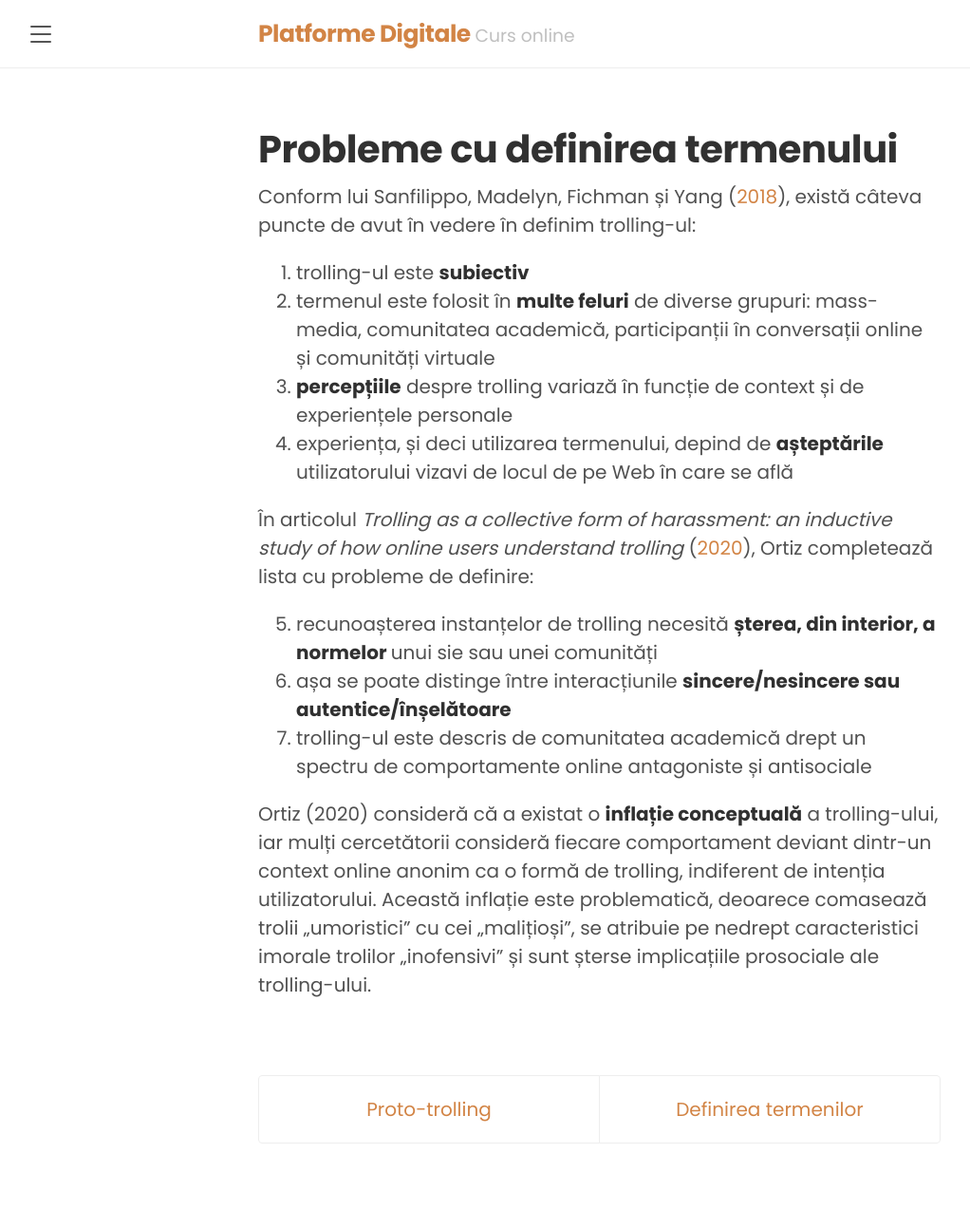
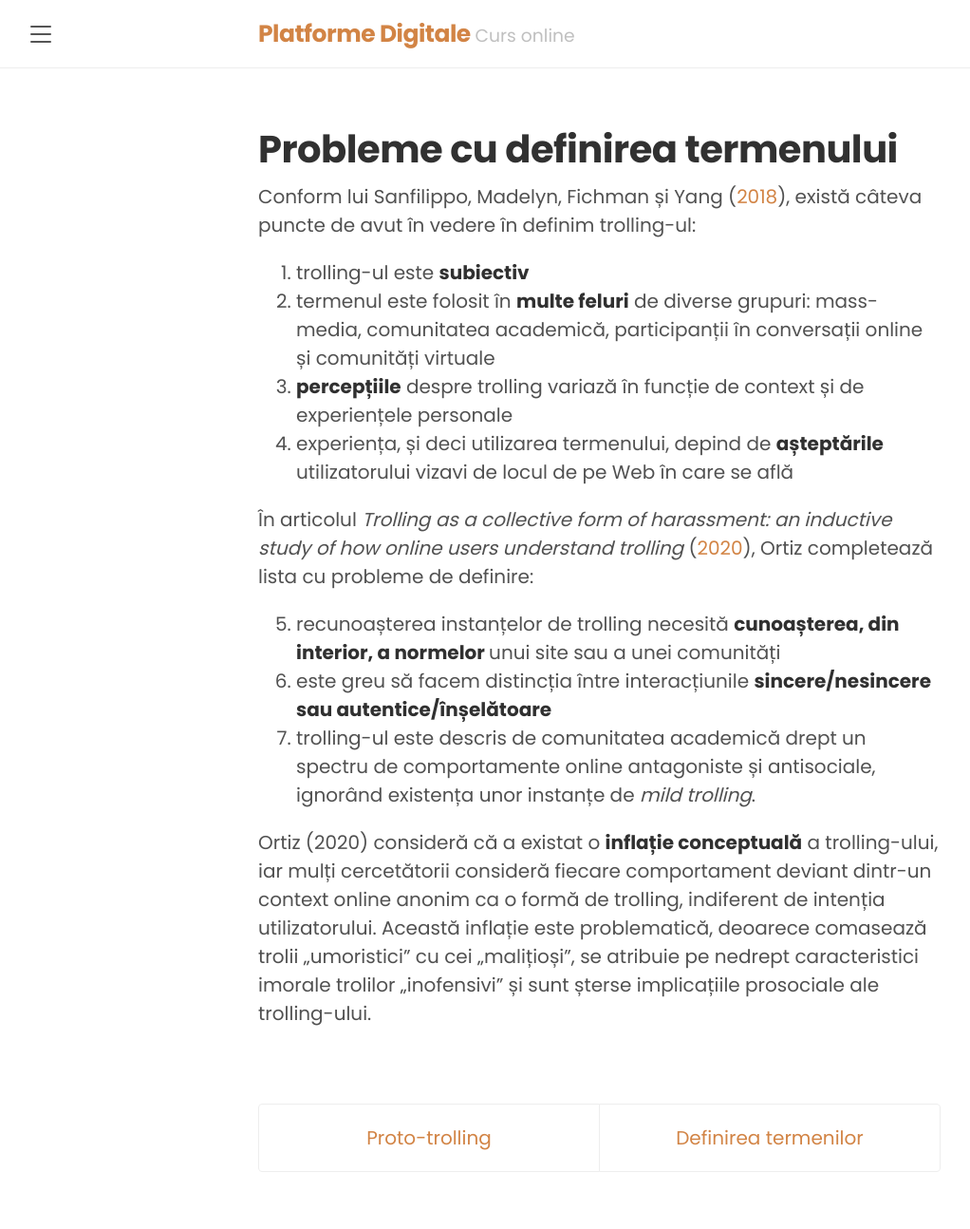
Before and after one commit to flavianana/flavianana.github.io, a Jekyll site: the page built from cursuri/trolling-flaming/probleme-definirea-termenului.html, in a window 1280 px wide. Shown: the whole page at 95% size, without its empty margins (8-1030 px from the left). Built offline with Jekyll 4.4.1, drawn with Linux system fonts in a browser that asks for light colours; nearby versions of some CDN libraries; comment, search, counter and statistics services are not loaded; before the commit the page ends 1264 px from its top, so only the background shows below that.

Commit message:
corrected typos trolling

```diff
--- a/cursuri/trolling-flaming/probleme-definirea-termenului.html
+++ b/cursuri/trolling-flaming/probleme-definirea-termenului.html
@@ -24,9 +24,9 @@ next:
     În articolul <em>Trolling as a collective form of harassment: an inductive study of how online users understand trolling</em> (<a href="https://journals.sagepub.com/doi/full/10.1177/2056305120928512" target="_blank">2020</a>), Ortiz completează lista cu probleme de definire:
 </p>
 <ol start="5">
-    <li>recunoașterea instanțelor de trolling necesită <strong>șterea, din interior, a normelor </strong>unui sie sau unei comunități</li>
-    <li>așa se poate distinge între interacțiunile <strong>sincere/nesincere sau autentice/înșelătoare</strong></li>
-    <li>trolling-ul este descris de comunitatea academică drept un spectru de comportamente online antagoniste și antisociale</li>
+    <li>recunoașterea instanțelor de trolling necesită <strong>cunoașterea, din interior, a normelor </strong>unui site sau a unei comunități</li>
+    <li>este greu să facem distincția între interacțiunile <strong>sincere/nesincere sau autentice/înșelătoare</strong></li>
+    <li>trolling-ul este descris de comunitatea academică drept un spectru de comportamente online antagoniste și antisociale, ignorând existența unor instanțe de <em>mild trolling</em>.</li>
 </ol>
 <p>
     Ortiz (2020) consideră că a existat o <strong>inflație conceptuală</strong> a trolling-ului, iar mulți cercetătorii consideră fiecare comportament deviant dintr-un context online anonim ca o formă de trolling, indiferent de intenția utilizatorului. Această inflație este problematică, deoarece comasează trolii „umoristici” cu cei „malițioși”, se atribuie pe nedrept caracteristici imorale trolilor „inofensivi” și sunt șterse implicațiile prosociale ale trolling-ului.
```
